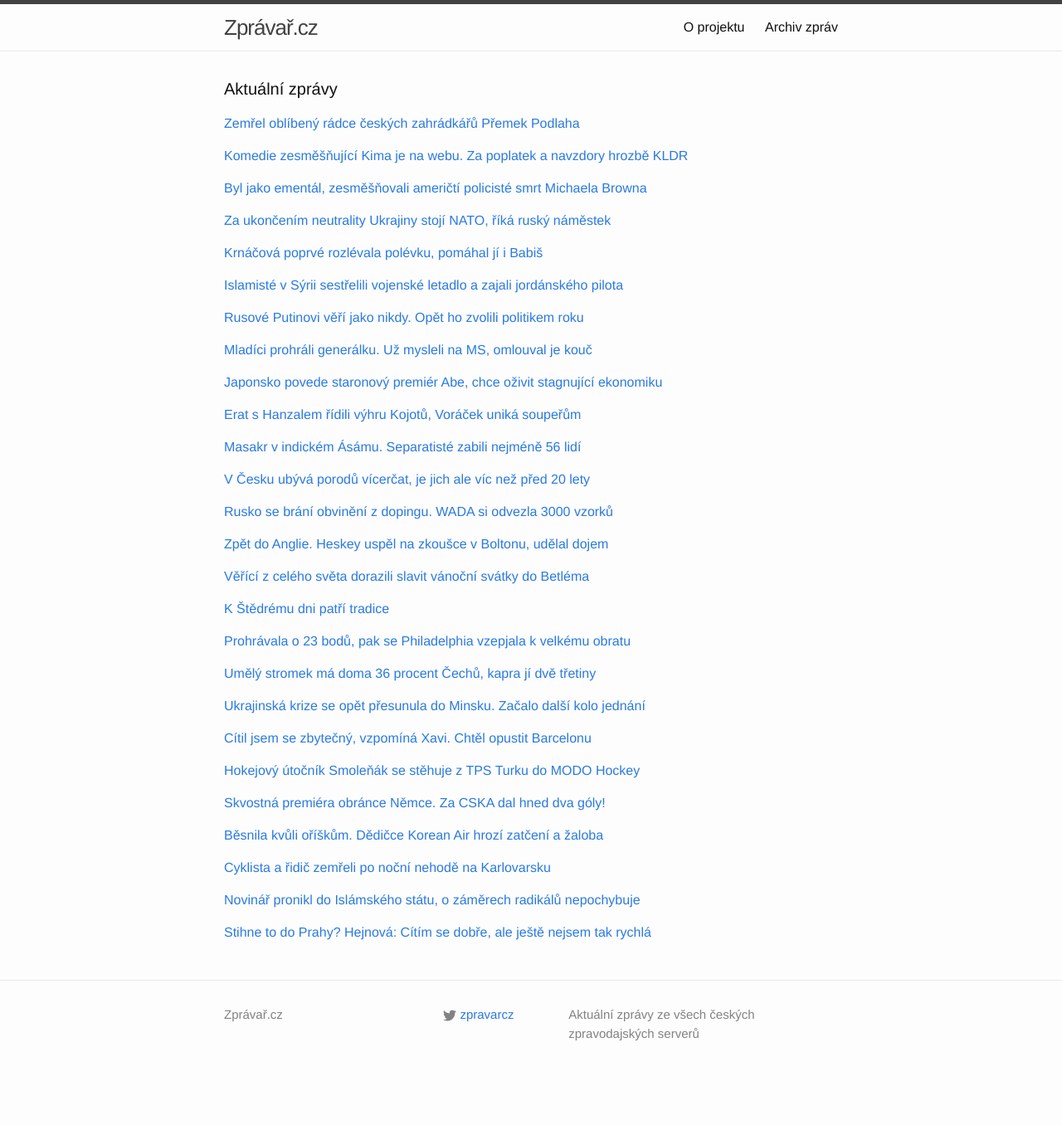
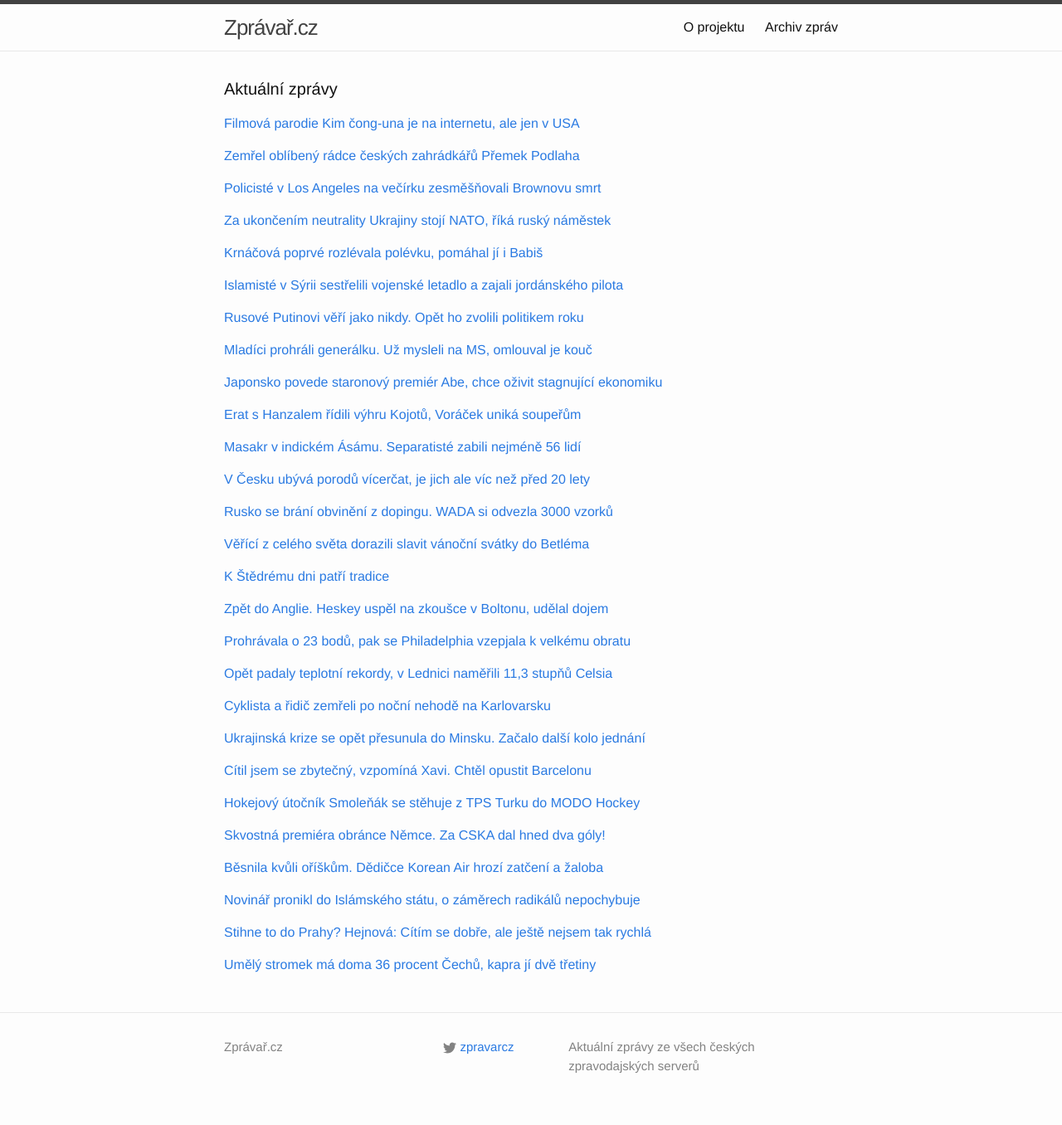
Before and after one commit to adliska/zpravar, a Jekyll site: the page built from index.html, in a window 1280 px wide. Shown: the whole page at 83% size. Built offline with Jekyll 4.4.1, drawn with Linux system fonts in a browser that asks for light colours; before the commit the page ends 1317 px from its top, so only the background shows below that.

Commit message:
zpravar news update

```diff
--- a/index.html
+++ b/index.html
@@ -5,8 +5,22 @@ layout: default
 <div class="home">
     <h1 class="page-heading">Aktuální zprávy</h1>
 
-<p><a href="javascript:;" onclick="toggle_visibility('zpravy0')">Zemřel oblíbený rádce českých zahrádkářů Přemek Podlaha</a></p>
+<p><a href="javascript:;" onclick="toggle_visibility('zpravy0')">Filmová parodie Kim čong-una je na internetu, ale jen v USA</a></p>
 <div id="zpravy0" style="display:none">
+<ul>
+<li><a href=http://zpravy.aktualne.cz/zahranici/filmova-parodie-kim-cong-una-je-na-internetu-ale-jen-v-usa/r~cdbc66a08ba211e4a10c0025900fea04/>Filmová parodie Kim čong-una je na internetu, ale jen v USA - zpravy.aktualne.cz</a></li>
+<li><a href=http://zpravy.idnes.cz/the-inteview-kldr-kim-cong-un-di5-/zahranicni.aspx?c=A141224_193509_zahranicni_hro>Komedie zesměšňující Kima je na webu. Za poplatek a navzdory hrozbě KLDR - zpravy.idnes.cz</a></li>
+<li><a href=http://www.lidovky.cz/parodie-na-severokorejskeho-vudce-je-k-dispozici-i-na-internetu-ps8-/media.aspx?c=A141224_193359_ln-media_mmu>Kim Čong-unova noční můra. Film The Interview je ke stažení na internetu  - www.lidovky.cz</a></li>
+<li><a href=http://www.ceskenoviny.cz/zpravy/zpravy/parodie-na-severokorejskeho-vudce-je-na-internetu-ale-jen-v-usa/1162170>Parodie na severokorejského vůdce je na internetu, ale jen v USA - www.ceskenoviny.cz</a></li>
+<li><a href=http://echo24.cz/a/igshi>Vánoční dárek od Sony Pictures: kontroverzní snímek je online - echo24.cz</a></li>
+<li><a href=http://www.ceskenoviny.cz/zpravy/zpravy/parodie-na-severokorejskeho-vudce-je-k-dispozici-i-na-internetu/1162170>Parodie na severokorejského vůdce je k dispozici i na internetu - www.ceskenoviny.cz</a></li>
+<li><a href=http://echo24.cz/a/iY9ix>Kontroverzní film The Interview do kin nakonec půjde - echo24.cz</a></li>
+<li><a href=http://zahranicni.ihned.cz/amerika-usa/c1-63297560-interview-kim-cong-un-kldr-komunisticka-korea-severni-film-atentat>Stovky amerických kin promítnou film o atentátu na Kim Čong-una - zahranicni.ihned.cz</a></li>
+<li><a href=http://www.ceskenoviny.cz/zpravy/zpravy/parodii-na-severokorejskeho-vudce-promitne-na-200-americkych-kin/1162170>Parodii na severokorejského vůdce promítne na 200 amerických kin - www.ceskenoviny.cz</a></li>
+<li><a href=http://art.ihned.cz/film-a-televize/c1-63297360-the-interview-film-kina>Komedii o atentátu na lídra KLDR uvede přes 200 amerických kin - art.ihned.cz</a></li>
+</ul>
+</div><p><a href="javascript:;" onclick="toggle_visibility('zpravy1')">Zemřel oblíbený rádce českých zahrádkářů Přemek Podlaha</a></p>
+<div id="zpravy1" style="display:none">
 <ul>
 <li><a href=http://echo24.cz/a/iwvEv>Zemřel oblíbený rádce českých zahrádkářů Přemek Podlaha - echo24.cz</a></li>
 <li><a href=http://www.ceskatelevize.cz/ct24/domaci/296374-zemrel-odveky-kutil-a-zahradkar-premek-podlaha/>Zemřel odvěký kutil a zahrádkář Přemek Podlaha - www.ceskatelevize.cz</a></li>
@@ -19,22 +33,10 @@ layout: default
 <li><a href=http://www.novinky.cz/kultura/357185-zemrel-premek-podlaha.html>Zemřel Přemek Podlaha - www.novinky.cz</a></li>
 <li><a href=http://kultura.idnes.cz/zemrel-premek-podlaha-0uf-/filmvideo.aspx?c=A141224_100508_filmvideo_hro>Zemřel Přemek Podlaha, modla českých kutilů a zahrádkářů - kultura.idnes.cz</a></li>
 </ul>
-</div><p><a href="javascript:;" onclick="toggle_visibility('zpravy1')">Komedie zesměšňující Kima je na webu. Za poplatek a navzdory hrozbě KLDR</a></p>
-<div id="zpravy1" style="display:none">
-<ul>
-<li><a href=http://zpravy.idnes.cz/the-inteview-kldr-kim-cong-un-di5-/zahranicni.aspx?c=A141224_193509_zahranicni_hro>Komedie zesměšňující Kima je na webu. Za poplatek a navzdory hrozbě KLDR - zpravy.idnes.cz</a></li>
-<li><a href=http://www.lidovky.cz/parodie-na-severokorejskeho-vudce-je-k-dispozici-i-na-internetu-ps8-/media.aspx?c=A141224_193359_ln-media_mmu>Kim Čong-unova noční můra. Film The Interview je ke stažení na internetu  - www.lidovky.cz</a></li>
-<li><a href=http://www.ceskenoviny.cz/zpravy/zpravy/parodie-na-severokorejskeho-vudce-je-na-internetu-ale-jen-v-usa/1162170>Parodie na severokorejského vůdce je na internetu, ale jen v USA - www.ceskenoviny.cz</a></li>
-<li><a href=http://echo24.cz/a/igshi>Vánoční dárek od Sony Pictures: kontroverzní snímek je online - echo24.cz</a></li>
-<li><a href=http://www.ceskenoviny.cz/zpravy/zpravy/parodie-na-severokorejskeho-vudce-je-k-dispozici-i-na-internetu/1162170>Parodie na severokorejského vůdce je k dispozici i na internetu - www.ceskenoviny.cz</a></li>
-<li><a href=http://echo24.cz/a/iY9ix>Kontroverzní film The Interview do kin nakonec půjde - echo24.cz</a></li>
-<li><a href=http://zahranicni.ihned.cz/amerika-usa/c1-63297560-interview-kim-cong-un-kldr-komunisticka-korea-severni-film-atentat>Stovky amerických kin promítnou film o atentátu na Kim Čong-una - zahranicni.ihned.cz</a></li>
-<li><a href=http://www.ceskenoviny.cz/zpravy/zpravy/parodii-na-severokorejskeho-vudce-promitne-na-200-americkych-kin/1162170>Parodii na severokorejského vůdce promítne na 200 amerických kin - www.ceskenoviny.cz</a></li>
-<li><a href=http://art.ihned.cz/film-a-televize/c1-63297360-the-interview-film-kina>Komedii o atentátu na lídra KLDR uvede přes 200 amerických kin - art.ihned.cz</a></li>
-</ul>
-</div><p><a href="javascript:;" onclick="toggle_visibility('zpravy2')">Byl jako ementál, zesměšňovali američtí policisté smrt Michaela Browna </a></p>
+</div><p><a href="javascript:;" onclick="toggle_visibility('zpravy2')">Policisté v Los Angeles na večírku zesměšňovali Brownovu smrt</a></p>
 <div id="zpravy2" style="display:none">
 <ul>
+<li><a href=http://www.denik.cz/z_domova/policiste-v-los-angeles-na-vecirku-zesmesnovali-brownovu-smrt-20141224.html>Policisté v Los Angeles na večírku zesměšňovali Brownovu smrt - www.denik.cz</a></li>
 <li><a href=http://www.lidovky.cz/policiste-v-los-angeles-na-vecirku-zesmesnovali-brownovu-smrt-pvp-/zpravy-svet.aspx?c=A141224_163817_ln_zahranici_mmu>Byl jako ementál, zesměšňovali američtí policisté smrt Michaela Browna  - www.lidovky.cz</a></li>
 <li><a href=http://echo24.cz/a/iKFLE>Policie v St. Louis zastřelila dalšího černocha - echo24.cz</a></li>
 <li><a href=http://www.rozhlas.cz/_zprava/policie-na-predmesti-americkeho-st-louis-zastrelila-dalsiho-afroamericana--1436556>Policie na předměstí amerického St. Louis zastřelila dalšího Afroameričana - www.rozhlas.cz</a></li>
@@ -140,29 +142,29 @@ layout: default
 <li><a href=http://www.denik.cz/atletika/dopovali-atleti-komise-byla-v-moskve-testem-projde-vic-nez-3000-vzorku-20141224.html>Dopovali atleti? Komise byla v Moskvě, testem projde víc než 3000 vzorků - www.denik.cz</a></li>
 <li><a href=http://www.sportovninoviny.cz/zpravy/wada-si-z-moskvy-odvezla-pres-3000-vzorku/1162243>WADA si z Moskvy odvezla přes 3000 vzorků - www.sportovninoviny.cz</a></li>
 </ul>
-</div><p><a href="javascript:;" onclick="toggle_visibility('zpravy13')">Zpět do Anglie. Heskey uspěl na zkoušce v Boltonu, udělal dojem</a></p>
+</div><p><a href="javascript:;" onclick="toggle_visibility('zpravy13')">Věřící z celého světa dorazili slavit vánoční svátky do Betléma</a></p>
 <div id="zpravy13" style="display:none">
-<ul>
-<li><a href=http://www.denik.cz/fotbal/zpet-do-anglie-heskey-uspel-na-zkousce-v-boltonu-udelal-dojem-20141224.html>Zpět do Anglie. Heskey uspěl na zkoušce v Boltonu, udělal dojem - www.denik.cz</a></li>
-<li><a href=http://sport.aktualne.cz/kanonyr-torres-by-se-mohl-vratit-do-atletica-madrid/r~27a866208b6a11e498be002590604f2e/>Kanonýr Torres by se mohl vrátit do Atlética Madrid - sport.aktualne.cz</a></li>
-<li><a href=http://fotbal.idnes.cz/fotbalove-prestupy-04a-/fot_zahranici.aspx?c=A141224_130052_fot_zahranici_ot>Elia jde do Southamptonu, Heskey do Boltonu. A Torres do Atlétika? - fotbal.idnes.cz</a></li>
-<li><a href=http://www.denik.cz/fotbal/restart-cislo-2-torres-by-se-mohl-vratit-do-atletica-madrid-20141224.html>Restart číslo 2? Torres by se mohl vrátit do Atlética Madrid - www.denik.cz</a></li>
-</ul>
-</div><p><a href="javascript:;" onclick="toggle_visibility('zpravy14')">Věřící z celého světa dorazili slavit vánoční svátky do Betléma</a></p>
-<div id="zpravy14" style="display:none">
 <ul>
 <li><a href=http://echo24.cz/a/ivuPn>Věřící z celého světa dorazili slavit vánoční svátky do Betléma - echo24.cz</a></li>
 <li><a href=http://www.novinky.cz/zahranicni/blizky-a-stredni-vychod/357197-krestane-se-sjeli-do-betlema.html>Křesťané se sjeli do Betléma - www.novinky.cz</a></li>
 <li><a href=http://www.lidovky.cz/verici-z-celeho-sveta-dorazili-slavit-vanocni-svatky-do-betlema-pwi-/zpravy-svet.aspx?c=A141224_151527_ln_zahranici_mmu>Věřící z celého světa zamířili i přes násilnosti do palestinského Betléma  - www.lidovky.cz</a></li>
 <li><a href=http://www.ceskenoviny.cz/zpravy/zpravy/verici-z-celeho-sveta-dorazili-slavit-vanocni-svatky-do-betlema/1162259>Věřící z celého světa dorazili slavit vánoční svátky do Betléma - www.ceskenoviny.cz</a></li>
 </ul>
-</div><p><a href="javascript:;" onclick="toggle_visibility('zpravy15')">K Štědrému dni patří tradice</a></p>
-<div id="zpravy15" style="display:none">
+</div><p><a href="javascript:;" onclick="toggle_visibility('zpravy14')">K Štědrému dni patří tradice</a></p>
+<div id="zpravy14" style="display:none">
 <ul>
 <li><a href=http://www.novinky.cz/domaci/357193-k-stedremu-dni-patri-tradice.html>K Štědrému dni patří tradice - www.novinky.cz</a></li>
 <li><a href=http://www.novinky.cz/domaci/357193-ke-stedremu-dni-patri-tradice.html>Ke Štědrému dni patří tradice - www.novinky.cz</a></li>
 <li><a href=http://www.novinky.cz/domaci/357193-stedry-den-je-casem-tradic.html>Štědrý den je časem tradic - www.novinky.cz</a></li>
 <li><a href=http://www.novinky.cz/domaci/357193-stedry-den-je-casem-zastaveni.html>Štědrý den je časem zastavení  - www.novinky.cz</a></li>
+</ul>
+</div><p><a href="javascript:;" onclick="toggle_visibility('zpravy15')">Zpět do Anglie. Heskey uspěl na zkoušce v Boltonu, udělal dojem</a></p>
+<div id="zpravy15" style="display:none">
+<ul>
+<li><a href=http://www.denik.cz/fotbal/zpet-do-anglie-heskey-uspel-na-zkousce-v-boltonu-udelal-dojem-20141224.html>Zpět do Anglie. Heskey uspěl na zkoušce v Boltonu, udělal dojem - www.denik.cz</a></li>
+<li><a href=http://sport.aktualne.cz/kanonyr-torres-by-se-mohl-vratit-do-atletica-madrid/r~27a866208b6a11e498be002590604f2e/>Kanonýr Torres by se mohl vrátit do Atlética Madrid - sport.aktualne.cz</a></li>
+<li><a href=http://fotbal.idnes.cz/fotbalove-prestupy-04a-/fot_zahranici.aspx?c=A141224_130052_fot_zahranici_ot>Elia jde do Southamptonu, Heskey do Boltonu. A Torres do Atlétika? - fotbal.idnes.cz</a></li>
+<li><a href=http://www.denik.cz/fotbal/restart-cislo-2-torres-by-se-mohl-vratit-do-atletica-madrid-20141224.html>Restart číslo 2? Torres by se mohl vrátit do Atlética Madrid - www.denik.cz</a></li>
 </ul>
 </div><p><a href="javascript:;" onclick="toggle_visibility('zpravy16')">Prohrávala o 23 bodů, pak se Philadelphia vzepjala k velkému obratu</a></p>
 <div id="zpravy16" style="display:none">
@@ -172,54 +174,54 @@ layout: default
 <li><a href=http://www.denik.cz/ostatni_sport/to-byl-obrat-philadelphia-zaskocila-miami-wayde-horsi-uz-to-byt-nemohlo-20141224.html>To byl obrat: Philadelphia zaskočila Miami. Wayde: Horší už to být nemohlo - www.denik.cz</a></li>
 <li><a href=http://sport.aktualne.cz/nejhorsi-tym-nba-sokoval-miami-velkym-obratem/r~b3e3d7248b4111e4bdad0025900fea04/>Nejhorší tým NBA šokoval Miami velkým obratem - sport.aktualne.cz</a></li>
 </ul>
-</div><p><a href="javascript:;" onclick="toggle_visibility('zpravy17')">Umělý stromek má doma 36 procent Čechů, kapra jí dvě třetiny</a></p>
+</div><p><a href="javascript:;" onclick="toggle_visibility('zpravy17')">Opět padaly teplotní rekordy, v Lednici naměřili 11,3 stupňů Celsia</a></p>
 <div id="zpravy17" style="display:none">
 <ul>
-<li><a href=http://www.denik.cz/z_domova/umely-stromek-ma-doma-36-procent-cechu-kapra-ji-dve-tretiny-20141224.html>Umělý stromek má doma 36 procent Čechů, kapra jí dvě třetiny - www.denik.cz</a></li>
-<li><a href=http://zpravy.e15.cz/domaci/udalosti/pruzkum-umely-stromek-ma-doma-36-procent-cechu-kapra-ji-dve-tretiny-1148557>Průzkum: umělý stromek má doma 36 procent Čechů, kapra jí dvě třetiny - zpravy.e15.cz</a></li>
-<li><a href=http://zpravy.aktualne.cz/domaci/pust-na-stedry-den-dodrzuje-temer-tretina-cechu/r~b31505048b4411e49f60002590604f2e/>Půst na Štědrý den dodržuje téměř třetina Čechů - zpravy.aktualne.cz</a></li>
+<li><a href=http://www.denik.cz/z_domova/opet-padaly-teplotni-rekordy-v-lednici-namerili-11-3-stupnu-celsia-20141224.html>Opět padaly teplotní rekordy, v Lednici naměřili 11,3 stupňů Celsia - www.denik.cz</a></li>
+<li><a href=http://www.novinky.cz/domaci/357201-na-morave-padaly-teplotni-rekordy.html>Na Moravě padaly teplotní rekordy  - www.novinky.cz</a></li>
+<li><a href=http://www.ceskenoviny.cz/zpravy/zpravy/na-morave-opet-padaly-teplotni-rekordy/1162274>Na Moravě opět padaly teplotní rekordy - www.ceskenoviny.cz</a></li>
 </ul>
-</div><p><a href="javascript:;" onclick="toggle_visibility('zpravy18')">Ukrajinská krize se opět přesunula do Minsku. Začalo další kolo jednání</a></p>
+</div><p><a href="javascript:;" onclick="toggle_visibility('zpravy18')">Cyklista a řidič zemřeli po noční nehodě na Karlovarsku</a></p>
 <div id="zpravy18" style="display:none">
+<ul>
+<li><a href=http://zpravy.aktualne.cz/regiony/karlovarsky/cyklista-a-ridic-zemreli-po-nocni-nehode-na-karlovarsku/r~6ec4287e8b8711e4ab15002590604f2e/>Cyklista a řidič zemřeli po noční nehodě na Karlovarsku - zpravy.aktualne.cz</a></li>
+<li><a href=http://www.novinky.cz/krimi/357190-cyklista-a-ridic-zemreli-pri-nocni-nehode-na-karlovarsku.html>Cyklista a řidič zemřeli při noční nehodě na Karlovarsku - www.novinky.cz</a></li>
+<li><a href=http://www.ceskenoviny.cz/zpravy/zpravy/cyklista-a-ridic-zemreli-po-nocni-nehode-u-bochova-na-karlovarsku/1162234>Cyklista a řidič zemřeli po noční nehodě u Bochova na Karlovarsku - www.ceskenoviny.cz</a></li>
+</ul>
+</div><p><a href="javascript:;" onclick="toggle_visibility('zpravy19')">Ukrajinská krize se opět přesunula do Minsku. Začalo další kolo jednání</a></p>
+<div id="zpravy19" style="display:none">
 <ul>
 <li><a href=http://zpravy.e15.cz/zahranicni/politika/ukrajinska-krize-se-opet-presunula-do-minsku-zacalo-dalsi-kolo-jednani-1148595>Ukrajinská krize se opět přesunula do Minsku. Začalo další kolo jednání - zpravy.e15.cz</a></li>
 <li><a href=http://www.lidovky.cz/v-minsku-zacaly-rozhovory-o-urovnani-konfliktu-na-ukrajine-pqv-/zpravy-svet.aspx?c=A141224_162948_ln_zahranici_mmu>V Minsku začalo další kolo vyjednávání o míru na Ukrajině  - www.lidovky.cz</a></li>
 <li><a href=http://www.ceskenoviny.cz/zpravy/zpravy/v-minsku-zacaly-rozhovory-o-urovnani-konfliktu-na-ukrajine/1162266>V Minsku začaly rozhovory o urovnání konfliktu na Ukrajině - www.ceskenoviny.cz</a></li>
 </ul>
-</div><p><a href="javascript:;" onclick="toggle_visibility('zpravy19')">Cítil jsem se zbytečný, vzpomíná Xavi. Chtěl opustit Barcelonu</a></p>
-<div id="zpravy19" style="display:none">
+</div><p><a href="javascript:;" onclick="toggle_visibility('zpravy20')">Cítil jsem se zbytečný, vzpomíná Xavi. Chtěl opustit Barcelonu</a></p>
+<div id="zpravy20" style="display:none">
 <ul>
 <li><a href=http://fotbal.idnes.cz/xavi-o-moznem-odchodu-z-barcelony-dqw-/fot_zahranici.aspx?c=A141224_122434_fot_zahranici_ot>Cítil jsem se zbytečný, vzpomíná Xavi. Chtěl opustit Barcelonu - fotbal.idnes.cz</a></li>
 <li><a href=http://www.denik.cz/fotbal/xavi-pry-nebyl-v-barcelone-stastny-a-tvrdi-uz-jsem-mel-v-lete-sbaleno-20141224.html>Xavi prý nebyl v Barceloně šťastný a tvrdí: Už jsem měl v létě sbaleno - www.denik.cz</a></li>
 <li><a href=http://www.tyden.cz/rubriky/sport/fotbal/zahranicni-souteze/xavi-mel-zajeci-umysly-chtel-prestoupit-z-barcy-do-new-yorku_328283.html>Xavi měl zaječí úmysly. Chtěl přestoupit z Barcy do New Yorku - www.tyden.cz</a></li>
 </ul>
-</div><p><a href="javascript:;" onclick="toggle_visibility('zpravy20')">Hokejový útočník Smoleňák se stěhuje z TPS Turku do MODO Hockey</a></p>
-<div id="zpravy20" style="display:none">
+</div><p><a href="javascript:;" onclick="toggle_visibility('zpravy21')">Hokejový útočník Smoleňák se stěhuje z TPS Turku do MODO Hockey</a></p>
+<div id="zpravy21" style="display:none">
 <ul>
 <li><a href=http://hokej.idnes.cz/radek-smolenak-se-stehuje-z-tps-turku-do-modo-hockey-fyz-/evropa.aspx?c=A141224_174405_evropa_ot>Hokejový útočník Smoleňák se stěhuje z TPS Turku do MODO Hockey - hokej.idnes.cz</a></li>
 <li><a href=http://www.denik.cz/hokej/finsko-meni-za-svedsko-smolenak-se-stehuje-do-modo-hockey-20141224.html>Finsko mění za Švédsko. Smoleňák se stěhuje do MODO Hockey - www.denik.cz</a></li>
 <li><a href=http://sport.aktualne.cz/smolenak-konci-v-tps-odchazi-hrat-hokej-do-svedska/r~482350a08b4611e4a7d8002590604f2e/>Smoleňák končí v TPS. Odchází hrát hokej do Švédska - sport.aktualne.cz</a></li>
 </ul>
-</div><p><a href="javascript:;" onclick="toggle_visibility('zpravy21')">Skvostná premiéra obránce Němce. Za CSKA dal hned dva góly!</a></p>
-<div id="zpravy21" style="display:none">
+</div><p><a href="javascript:;" onclick="toggle_visibility('zpravy22')">Skvostná premiéra obránce Němce. Za CSKA dal hned dva góly!</a></p>
+<div id="zpravy22" style="display:none">
 <ul>
 <li><a href=http://sport.aktualne.cz/skvostna-premiera-obrance-nemce-za-cska-dal-hned-dva-goly/r~8bed869e8b9011e4833a0025900fea04/>Skvostná premiéra obránce Němce. Za CSKA dal hned dva góly! - sport.aktualne.cz</a></li>
 <li><a href=http://hokej.idnes.cz/vysledky-khl-0cp-/evropa.aspx?c=A141224_165654_evropa_ot>To byla premiéra: obránce Němec se v CSKA Moskva uvedl dvěma góly - hokej.idnes.cz</a></li>
 <li><a href=http://www.denik.cz/hokej/stedry-den-v-khl-nemec-debutoval-v-cska-skvele-dal-dva-goly-20141224.html>Štědrý den v KHL: Němec debutoval v CSKA skvěle, dal dva góly - www.denik.cz</a></li>
 </ul>
-</div><p><a href="javascript:;" onclick="toggle_visibility('zpravy22')">Běsnila kvůli oříškům. Dědičce Korean Air hrozí zatčení a žaloba </a></p>
-<div id="zpravy22" style="display:none">
+</div><p><a href="javascript:;" onclick="toggle_visibility('zpravy23')">Běsnila kvůli oříškům. Dědičce Korean Air hrozí zatčení a žaloba </a></p>
+<div id="zpravy23" style="display:none">
 <ul>
 <li><a href=http://www.lidovky.cz/besnila-kvuli-oriskum-dedicce-korean-air-hrozi-zatceni-a-zaloba-pv5-/lide.aspx?c=A141224_125251_lide_hm>Běsnila kvůli oříškům. Dědičce Korean Air hrozí zatčení a žaloba  - www.lidovky.cz</a></li>
 <li><a href=http://zpravy.aktualne.cz/zahranici/dedicce-korean-air-hrozi-kvuli-skandalu-s-orisky-zatceni/r~be8c19ce8b6011e4a7d8002590604f2e/>Dědičce Korean Air hrozí kvůli skandálu s oříšky zatčení - zpravy.aktualne.cz</a></li>
 <li><a href=http://www.ceskenoviny.cz/zpravy/zpravy/dedicce-korean-air-hrozi-kvuli-skandalu-s-orisky-zatceni-a-zaloba/1162239>Dědičce Korean Air hrozí kvůli skandálu s oříšky zatčení a žaloba - www.ceskenoviny.cz</a></li>
-</ul>
-</div><p><a href="javascript:;" onclick="toggle_visibility('zpravy23')">Cyklista a řidič zemřeli po noční nehodě na Karlovarsku</a></p>
-<div id="zpravy23" style="display:none">
-<ul>
-<li><a href=http://zpravy.aktualne.cz/regiony/karlovarsky/cyklista-a-ridic-zemreli-po-nocni-nehode-na-karlovarsku/r~6ec4287e8b8711e4ab15002590604f2e/>Cyklista a řidič zemřeli po noční nehodě na Karlovarsku - zpravy.aktualne.cz</a></li>
-<li><a href=http://www.novinky.cz/krimi/357190-cyklista-a-ridic-zemreli-pri-nocni-nehode-na-karlovarsku.html>Cyklista a řidič zemřeli při noční nehodě na Karlovarsku - www.novinky.cz</a></li>
-<li><a href=http://www.ceskenoviny.cz/zpravy/zpravy/cyklista-a-ridic-zemreli-po-nocni-nehode-u-bochova-na-karlovarsku/1162234>Cyklista a řidič zemřeli po noční nehodě u Bochova na Karlovarsku - www.ceskenoviny.cz</a></li>
 </ul>
 </div><p><a href="javascript:;" onclick="toggle_visibility('zpravy24')">Novinář pronikl do Islámského státu, o záměrech radikálů nepochybuje</a></p>
 <div id="zpravy24" style="display:none">
@@ -235,4 +237,11 @@ layout: default
 <li><a href=http://sport.aktualne.cz/hejnova-je-konecne-zdrava-a-pripravena-zavodit-v-praze/r~9faad3e88b6911e49f60002590604f2e/>Hejnová je konečně zdravá. A připravena závodit v Praze - sport.aktualne.cz</a></li>
 <li><a href=http://www.sportovninoviny.cz/zpravy/hejnova-je-zdrava-a-pripravena-na-halovou-sezonu/1162245>Hejnová je zdravá a připravená na halovou sezonu - www.sportovninoviny.cz</a></li>
 </ul>
+</div><p><a href="javascript:;" onclick="toggle_visibility('zpravy26')">Umělý stromek má doma 36 procent Čechů, kapra jí dvě třetiny</a></p>
+<div id="zpravy26" style="display:none">
+<ul>
+<li><a href=http://www.denik.cz/z_domova/umely-stromek-ma-doma-36-procent-cechu-kapra-ji-dve-tretiny-20141224.html>Umělý stromek má doma 36 procent Čechů, kapra jí dvě třetiny - www.denik.cz</a></li>
+<li><a href=http://zpravy.e15.cz/domaci/udalosti/pruzkum-umely-stromek-ma-doma-36-procent-cechu-kapra-ji-dve-tretiny-1148557>Průzkum: umělý stromek má doma 36 procent Čechů, kapra jí dvě třetiny - zpravy.e15.cz</a></li>
+<li><a href=http://zpravy.aktualne.cz/domaci/pust-na-stedry-den-dodrzuje-temer-tretina-cechu/r~b31505048b4411e49f60002590604f2e/>Půst na Štědrý den dodržuje téměř třetina Čechů - zpravy.aktualne.cz</a></li>
+</ul>
 </div></div>
```
